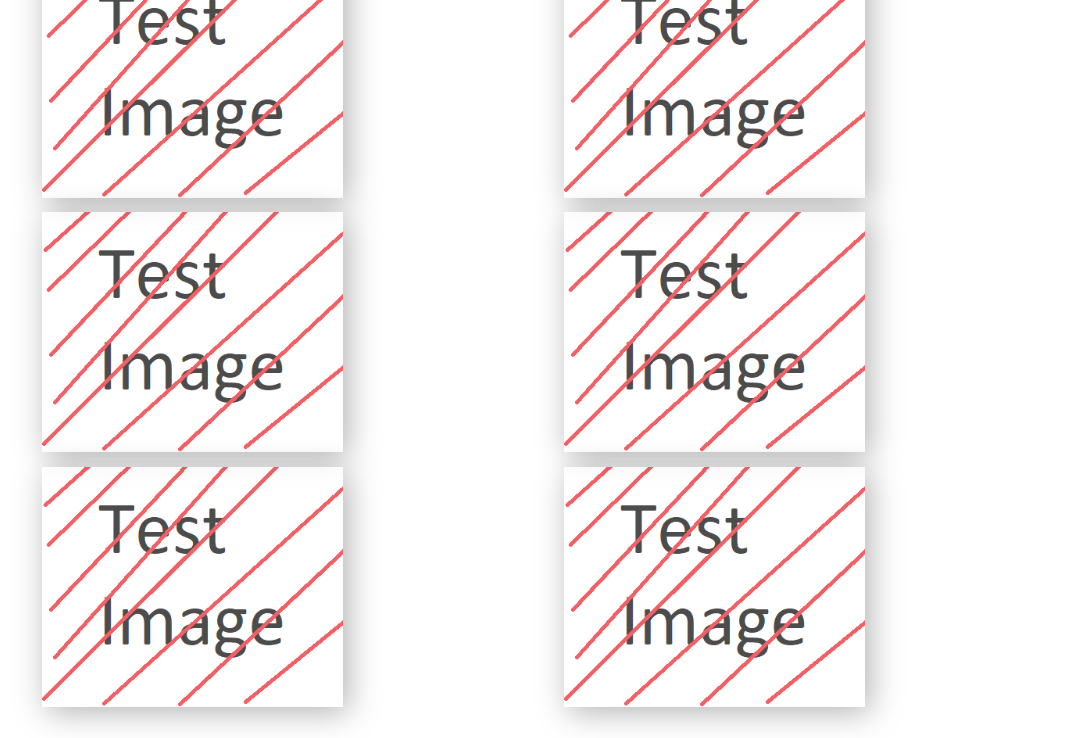
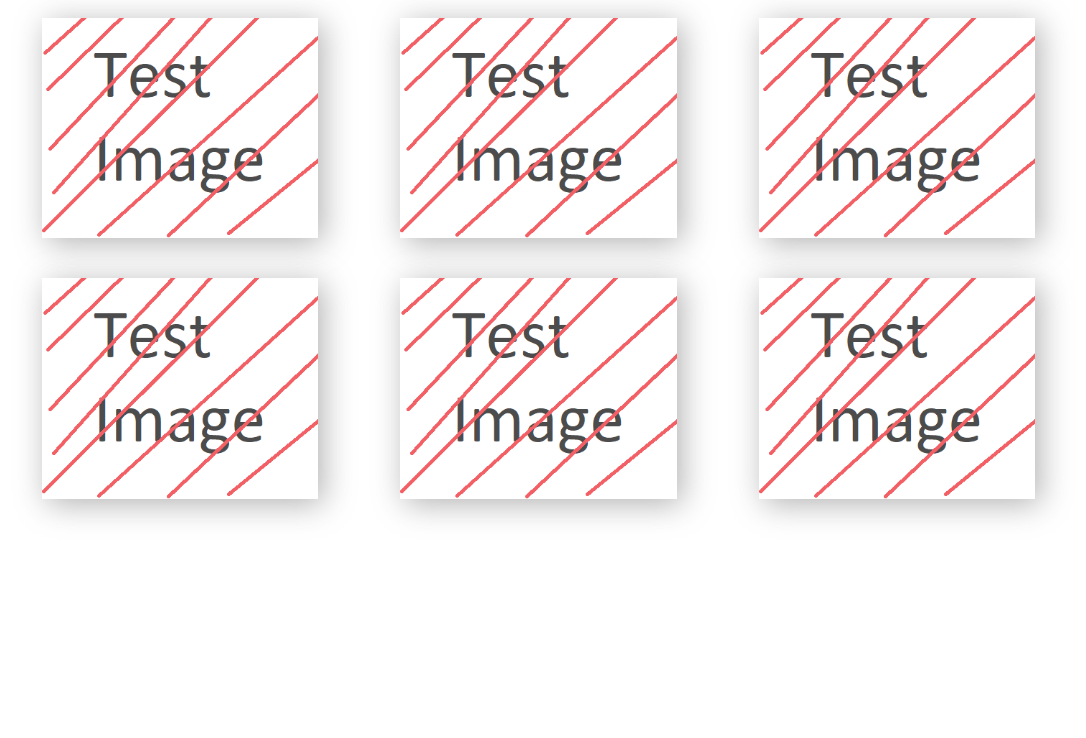
Before and after one commit to Liam-kokab/Kokab.no, a plain HTML site: page pages/main.html in a window 1280 px wide. Shown: the part 62-800 px from the top of the page, without its empty margins (86-1172 px from the left). Drawn offline with Linux system fonts and the light colour scheme.

Commit message:
cleaning up

```diff
--- a/css/main.css
+++ b/css/main.css
@@ -1,51 +1,60 @@
 html,
 body {
     width: 100%;
-    min-width: 500px;
     height: 100%;
     margin: 0;
     overflow: hidden;
 }
+
 .mainGridDiv{
     width: 80%;
+    height: 80%;
     display: -ms-grid;
     display: grid;
     grid-template-columns: 1fr 1fr;
-    grid-gap: 2%;
+    grid-gap: 5%;
+    padding: 0;
     margin: auto;
-    margin-top: 20px;
+    margin-top: 10vh;
     text-align: center;
     -ms-grid-column-span: 2;
     -ms-grid-columns: 48% 48%;
     -ms-grid-gap: 15px;
 }
+
 .mainGridElem{
     width: auto;
     max-width: 90%;
-    max-height: 30vh;
+    /**max-height: 30vh;*/
     padding: 0;
     margin: 0;
     opacity: 0.7;
     box-shadow: 5px 5px 30px #919191;
     position: relative;
 }
-
-
-
+.mainGridElem:hover{
+    cursor: pointer;
+}
 .backgroundDiv{
     height: 120%;
     width: 120%;
     position: fixed;
     top: -5%;
     left:-5%;
+}
 
-
-}
 .backgroundImg{
     overflow: hidden;
     z-index: -1;
     position: absolute;
     width: 42%;
     opacity: 0.5;
-
 }
+@media screen and (orientation: landscape) {
+    .mainGridDiv{
+        grid-template-columns: 1fr 1fr 1fr;
+        grid-row-gap: 5vh;
+        -ms-grid-column-span: 3;
+        -ms-grid-columns: 48% 48% 48%;
+    }
+}
--- a/js/index.js
+++ b/js/index.js
@@ -2,6 +2,10 @@
  * Created by Liam.k on 28.08-2017.
  */
 
+ /**
+  * changes iframe
+  * @param {String} pageName
+  */
 function frameChange(pageName) {
     removeNow = true;
     var frame = document.getElementById('mainFrame');
--- a/js/main.js
+++ b/js/main.js
@@ -1,3 +1,7 @@
+/**
+ * Created by Liam.k on 12.11-2018.
+ */
+
 //animation sync controllers
 var stopLeaveAnimations = false;
 var stopBackgroundAnimation = false;
@@ -6,7 +10,7 @@ var MouseOverInProgress = false;
 
 // number of background animation being played
 var imageAnimationPlayingNow = 0;
-var maxImageAnimationPlayingNow = 15;
+var maxImageAnimationPlayingNow = 10;
 
 //list of background image ids
 var backgroundImageIds = [];
@@ -48,40 +52,6 @@ function controller(num, action){
         document.getElementById("mainGridElem" + num).style.opacity = 0.7;
         mouseLeaves(0.34, num);
     }
-}
-
-
-//TODO : finish this
-/**
- * @param {Number} num
- * @returns image info
- */
-function getImageInfo (num){
-    /**
-     * Image group object
-     * @param {Number} num
-     * @param {string[]} names file names
-     * @param {Number} count
-     * @param {String} sampleImageId
-     */
-    function image(num, names, count, sampleImageId){
-        this.folder = "../img/" + num + "/";
-        this.names = names;
-        this.numberOfImages = count;
-        this.sampleImageId = sampleImageId;
-        //height = document.getElementById(this.sampleImageId).clientHeight;
-        height = 5;
-    }
-
-    switch(num){
-        case 1: return new image(num, ["testImage.png"]                         , 1, "sampleImageId1");
-        case 2: return new image(num, ["CV.png"]                                , 1, "sampleImageId2");
-        case 3: return new image(num, ["minesweeper1.png", "minesweeper2.png"]  , 2, "sampleImageId3");
-        case 4: return new image(num, ["sf1.png", "sf2.png", "sf3.png"]         , 3, "sampleImageId4");
-        case 5: return new image(num, ["Solias1.png", "Solias2.png"]            , 2, "sampleImageId5");
-        case 6: return new image(num, ["GitHub.svg"]                            , 1, "sampleImageId6");
-    }
-
 }
 
 /**
@@ -138,7 +108,9 @@ function mouseOver(num){
  */
 function playBackgroundAnimation(){
     if(stopBackgroundAnimation) return;
-    while(imageAnimationPlayingNow < maxImageAnimationPlayingNow){
+    while(imageAnimationPlayingNow < maxImageAnimationPlayingNow &&
+        imageAnimationPlayingNow <= backgroundImageIds.length){
+
         imageAnimationPlayingNow++;
         let image = document.getElementById(
             backgroundImageIds[random(0,backgroundImageIds.length)]);
@@ -230,6 +202,9 @@ function random(from, to){
     return Math.floor(((to - from) * Math.random()) + from);
 }
 
+/**
+ * pre-loads background images
+ */
 function loadImages(){
     let body = document.getElementById("body");
     for (let i = 1; i < 7; i++) {
@@ -249,3 +224,33 @@ function loadImages(){
         }
     }
 }
+
+/**
+ * @param {Number} num
+ * @returns image info
+ */
+function getImageInfo (num){
+    /**
+     * Image group object
+     * @param {Number} num
+     * @param {string[]} names file names
+     * @param {Number} count
+     * @param {String} sampleImageId
+     */
+    function image(num, names, count, sampleImageId){
+        this.folder = "../img/" + num + "/";
+        this.names = names;
+        this.numberOfImages = count;
+        this.sampleImageId = sampleImageId;
+        //height = document.getElementById(this.sampleImageId).clientHeight;
+        height = 5;
+    }
+    switch(num){
+        case 1: return new image(num, ["testImage.png"]                         , 1, "sampleImageId1");
+        case 2: return new image(num, ["CV.png"]                                , 1, "sampleImageId2");
+        case 3: return new image(num, ["minesweeper1.png", "minesweeper2.png"]  , 2, "sampleImageId3");
+        case 4: return new image(num, ["sf1.png", "sf2.png", "sf3.png"]         , 3, "sampleImageId4");
+        case 5: return new image(num, ["Solias1.png", "Solias2.png"]            , 2, "sampleImageId5");
+        case 6: return new image(num, ["GitHub.svg"]                            , 1, "sampleImageId6");
+    }
+}
```
Also changed, not shown: index.html (+1 -1 lines).
